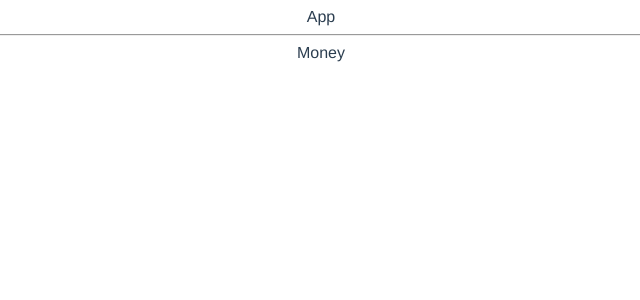
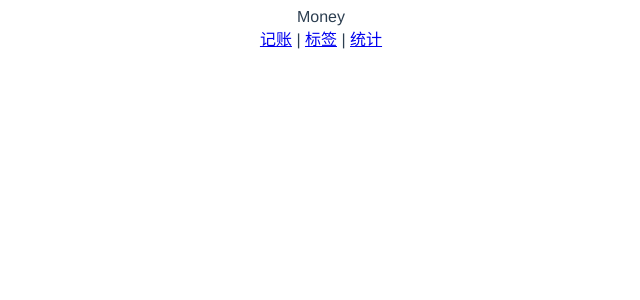
Before and after one commit to renyi2009/tallyBook, a Vue app: page /#/money in a window 1280 px wide. Shown: the top 300 px of the page, without its empty margins (319-959 px from the left). Built offline with nearby package versions, Linux system fonts and the light colour scheme.

Commit message:
引入全局组件<Nav/>

```diff
--- a/src/App.vue
+++ b/src/App.vue
@@ -1,7 +1,5 @@
 <template>
   <div id="app">
-    App
-    <hr>
     <router-view></router-view>
   </div>
 
--- /dev/null
+++ b/src/components/Nav.vue
@@ -0,0 +1,19 @@
+<template>
+  <div>
+    <router-link to="/money">记账</router-link>
+    |
+    <router-link to="/labels">标签</router-link>
+    |
+    <router-link to="/statistics">统计</router-link>
+  </div>
+</template>
+
+<script lang="ts">
+export default {
+name: "Nav"
+}
+</script>
+
+<style lang="scss" scoped>
+
+</style>
--- a/src/main.ts
+++ b/src/main.ts
@@ -3,8 +3,10 @@
 import './registerServiceWorker'
 import router from './router'
 import store from './store'
+import Nav from '@/components/Nav.vue';
 
 Vue.config.productionTip = false
+Vue.component('Nav',Nav)
 
 new Vue({
   router,
--- a/src/views/Labels.vue
+++ b/src/views/Labels.vue
@@ -1,11 +1,13 @@
 <template>
-  <div>Labels</div>
+  <div>Labels
+    <Nav></Nav>
+  </div>
 </template>
 
 <script lang="ts">
 export default {
-name: "Labels"
-}
+  name: 'Labels'
+};
 </script>
 
 <style lang="scss" scoped>
--- a/src/views/Money.vue
+++ b/src/views/Money.vue
@@ -1,10 +1,15 @@
 <template>
-  <div>Money</div>
+  <div>Money
+    <Nav></Nav>
+  </div>
+
 </template>
 
 <script lang="ts">
+import Nav from '@/components/Nav.vue';
 export default {
-  name: 'Money'
+  name: 'Money',
+  components: {Nav}
 };
 </script>
 
--- a/src/views/Statistics.vue
+++ b/src/views/Statistics.vue
@@ -1,10 +1,12 @@
 <template>
-  <div>Statistics</div>
+  <div>Statistics
+    <Nav></Nav>
+  </div>
 </template>
 
 <script lang="ts">
 export default {
-name: "Statistics"
+  name: "Statistics",
 }
 </script>
 
```
